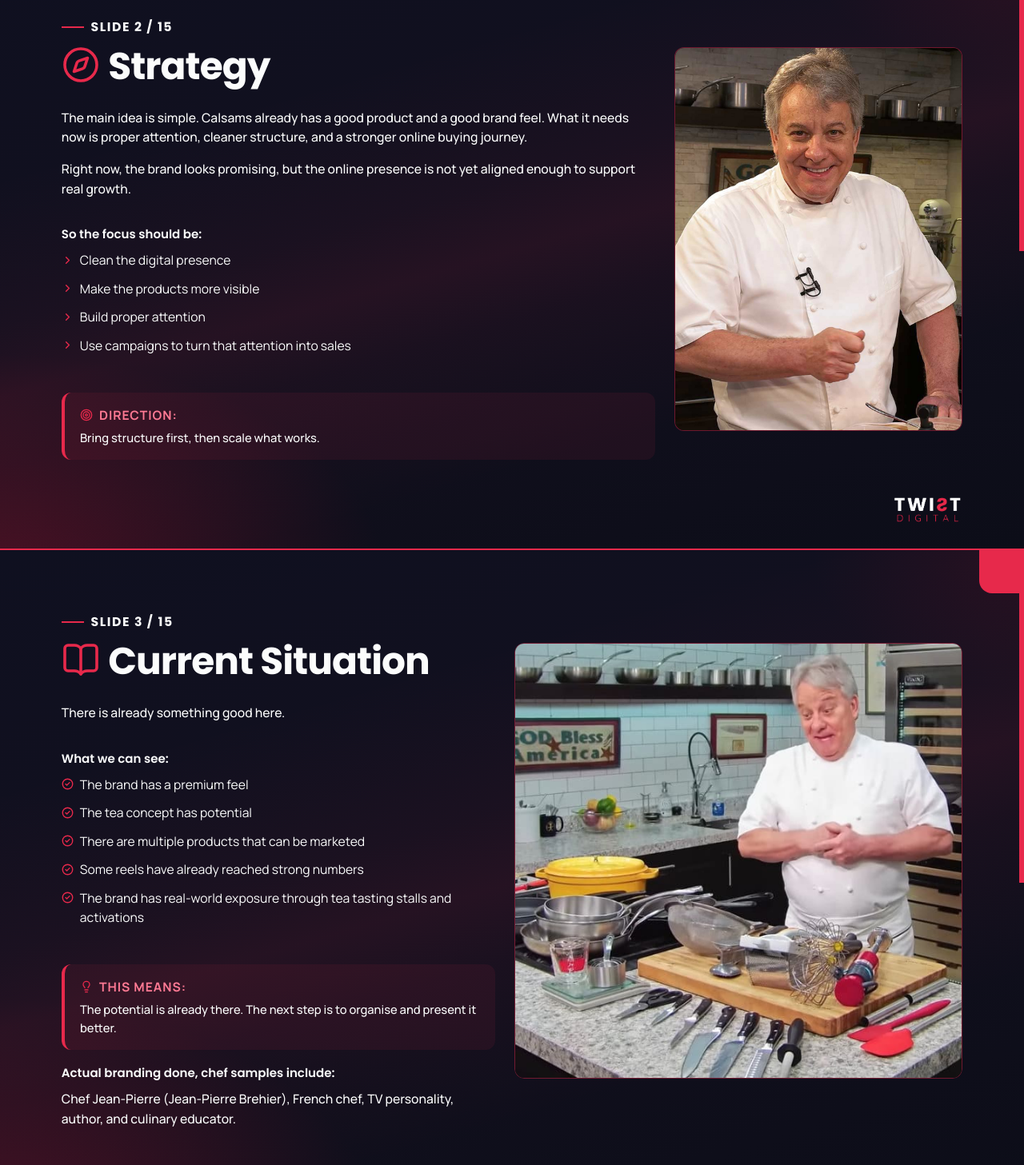
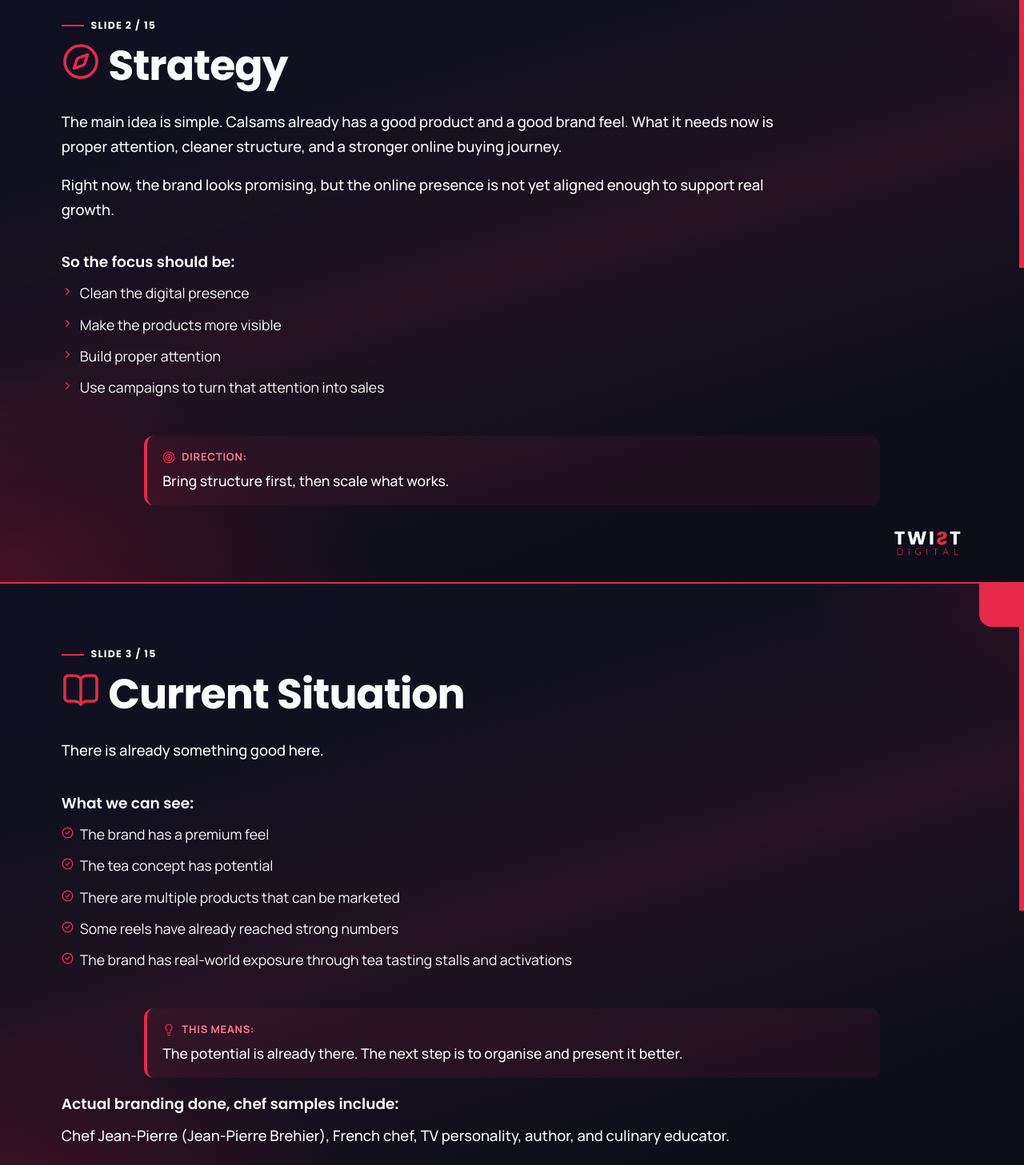
Before and after one commit to nadula123sankalana/tw-10, a Next.js app: page / in a window 1280 px wide. Shown: the part 861-2318 px from the top of the page at 80% size. Built offline with nearby package versions, Linux system fonts and the light colour scheme.

Commit message:
Refactor slide visuals in HomePage component by removing the SlideVisual component and adjusting section classes for improved layout. Update typography styles in globals.css for better readability and consistency across slides.

```diff
--- a/app/globals.css
+++ b/app/globals.css
@@ -356,9 +356,9 @@
 }
 
 p {
-  font-size: clamp(0.84rem, 0.9vw + 0.4rem, 0.98rem);
+  font-size: clamp(0.95rem, 1.1vw + 0.45rem, 1.15rem);
   font-weight: 500;
-  line-height: 1.55;
+  line-height: 1.65;
   max-width: min(920px, 100%);
 }
 
@@ -372,8 +372,8 @@
   position: relative;
   padding-left: 1.35rem;
   margin-bottom: 0.7rem;
-  line-height: 1.55;
-  font-size: clamp(0.84rem, 0.9vw + 0.4rem, 0.98rem);
+  line-height: 1.6;
+  font-size: clamp(0.94rem, 1.05vw + 0.42rem, 1.1rem);
 }
 
 /* Icon li */
@@ -405,7 +405,7 @@
   margin: 1.1rem 0 0.55rem;
   font-family: var(--font-heading), sans-serif;
   font-weight: 600;
-  font-size: clamp(0.9rem, 0.7vw + 0.38rem, 1rem);
+  font-size: clamp(1rem, 0.95vw + 0.4rem, 1.16rem);
   color: rgba(251, 252, 252, 0.9);
   max-width: none;
 }
@@ -453,11 +453,11 @@
 .callout-body {
   margin: 0;
   color: rgba(251, 252, 252, 0.88);
-  font-size: clamp(0.84rem, 0.7vw + 0.36rem, 0.95rem);
+  font-size: clamp(0.95rem, 0.95vw + 0.4rem, 1.1rem);
 }
 
 .slide .slide-title {
-  font-size: clamp(1.85rem, 2.8vw + 0.7rem, 3rem);
+  font-size: clamp(2.15rem, 3.1vw + 0.78rem, 3.35rem);
 }
 
 /* Card icons */
@@ -781,254 +781,6 @@
   object-fit: cover;
 }
 
-.slide-visual {
-  margin: 0.55rem 0 0.95rem;
-  width: min(360px, 100%);
-  border-radius: 12px;
-  overflow: hidden;
-  border: 1px solid rgba(231, 41, 75, 0.28);
-  background: rgba(255, 255, 255, 0.04);
-}
-
-.slide-visual-image {
-  display: block;
-  width: 100%;
-  height: 168px;
-  object-fit: cover;
-}
-
-.slide-split {
-  display: grid;
-  grid-template-columns: minmax(0, 1fr) minmax(240px, 360px);
-  column-gap: clamp(0.9rem, 2.6vw, 1.5rem);
-  align-content: start;
-}
-
-.slide-split > .slide-visual {
-  grid-row: 2 / span 8;
-  align-self: start;
-  margin-top: 0.2rem;
-  width: min(430px, 100%);
-}
-
-.slide-split > :not(.slide-visual):not(.corner-strip):not(.slide-brand-footer) {
-  grid-column: 1;
-}
-
-.slide-split.slide-split--image-right > .slide-visual {
-  grid-column: 2;
-  justify-self: end;
-}
-
-.slide-split.slide-split--image-left > .slide-visual {
-  grid-column: 1;
-  justify-self: start;
-}
-
-.slide-split.slide-split--image-left > :not(.slide-visual):not(.corner-strip):not(.slide-brand-footer) {
-  grid-column: 2;
-}
-
-/* In split slides, show full chef image more clearly */
-.slide-split .slide-visual-image {
-  height: 250px;
-  object-fit: contain;
-  background: rgba(11, 12, 24, 0.75);
-}
-
-/* Slide 2 requested typography reduction */
-#slide-2 p,
-#slide-2 li {
-  font-size: clamp(0.84rem, 0.9vw + 0.4rem, 0.98rem);
-  line-height: 1.55;
-}
-
-#slide-2 .sub-head {
-  font-size: clamp(0.9rem, 0.7vw + 0.38rem, 1rem);
-}
-
-#slide-2 .callout-body {
-  font-size: clamp(0.84rem, 0.7vw + 0.36rem, 0.95rem);
-}
-
-#slide-2 .slide-title {
-  font-size: clamp(1.85rem, 2.8vw + 0.7rem, 3rem);
-}
-
-/* Slide 2 portrait image block with clean border fit */
-#slide-2 .slide-visual {
-  width: min(540px, 100%);
-  aspect-ratio: 3 / 4;
-  margin-top: 0.15rem;
-  border: 1.5px solid rgba(231, 41, 75, 0.45);
-  background: rgba(8, 9, 18, 0.5);
-}
-
-#slide-2 .slide-visual-image {
-  width: 100%;
-  height: 100%;
-  object-fit: cover;
-  object-position: center top;
-  background: transparent;
-}
-
-/* Slide 3 image: right side and uncropped */
-#slide-3 .slide-visual {
-  width: min(760px, 100%);
-  border: none;
-  background: transparent;
-  padding: 0;
-}
-
-#slide-3 .slide-visual-image {
-  width: 100%;
-  height: auto;
-  object-fit: contain;
-  object-position: center;
-  background: transparent;
-  border: 1.5px solid rgba(231, 41, 75, 0.45);
-  border-radius: 12px;
-}
-
-/* Match Slide 3 font sizing to Slide 2 */
-#slide-3 p,
-#slide-3 li {
-  font-size: clamp(0.84rem, 0.9vw + 0.4rem, 0.98rem);
-  line-height: 1.55;
-}
-
-#slide-3 .sub-head {
-  font-size: clamp(0.9rem, 0.7vw + 0.38rem, 1rem);
-}
-
-#slide-3 .callout-body {
-  font-size: clamp(0.84rem, 0.7vw + 0.36rem, 0.95rem);
-}
-
-/* Make Slide 3 right-side image column larger */
-#slide-3.slide-split {
-  grid-template-columns: minmax(0, 1fr) minmax(400px, 560px);
-}
-
-/* Slide 5 image and typography aligned with prior image-slide rules */
-#slide-5 .slide-visual {
-  width: 100%;
-  border: none;
-  background: transparent;
-  padding: 0;
-}
-
-#slide-5 .slide-visual-image {
-  width: 100%;
-  height: auto;
-  object-fit: contain;
-  object-position: center;
-  background: transparent;
-  border: 1.5px solid rgba(231, 41, 75, 0.45);
-  border-radius: 12px;
-}
-
-#slide-5 p,
-#slide-5 li {
-  font-size: clamp(0.84rem, 0.9vw + 0.4rem, 0.98rem);
-  line-height: 1.55;
-}
-
-#slide-5 .sub-head {
-  font-size: clamp(0.9rem, 0.7vw + 0.38rem, 1rem);
-}
-
-#slide-5 .callout-body {
-  font-size: clamp(0.84rem, 0.7vw + 0.36rem, 0.95rem);
-}
-
-/* Place Slide 5 main callout card at slide bottom */
-#slide-5 .callout {
-  margin-top: auto;
-}
-
-/* Make Slide 5 right-side image column larger */
-#slide-5.slide-split {
-  grid-template-columns: minmax(0, 1fr) minmax(440px, 620px);
-}
-
-/* Slide 6 image and typography aligned with same image-slide rules */
-#slide-6 .slide-visual {
-  width: 100%;
-  border: none;
-  background: transparent;
-  padding: 0;
-  margin-top: 1.2rem;
-}
-
-#slide-6 .slide-visual-image {
-  width: 100%;
-  height: auto;
-  object-fit: contain;
-  object-position: center;
-  background: transparent;
-  border: 1.5px solid rgba(231, 41, 75, 0.45);
-  border-radius: 12px;
-}
-
-#slide-6.slide-split {
-  grid-template-columns: minmax(0, 1fr) minmax(440px, 620px);
-}
-
-/* Slide 7 image and typography aligned with same image-slide rules */
-#slide-7 .slide-visual {
-  width: 100%;
-  border: none;
-  background: transparent;
-  padding: 0;
-}
-
-#slide-7 .slide-visual-image {
-  width: 100%;
-  height: auto;
-  object-fit: contain;
-  object-position: center;
-  background: transparent;
-  border: 1.5px solid rgba(231, 41, 75, 0.45);
-  border-radius: 12px;
-}
-
-#slide-7.slide-split {
-  grid-template-columns: minmax(0, 1fr) minmax(400px, 560px);
-}
-
-/* Slide 8 image and typography aligned with same image-slide rules */
-#slide-8 .slide-visual {
-  width: 100%;
-  border: none;
-  background: transparent;
-  padding: 0;
-}
-
-#slide-8 .slide-visual-image {
-  width: 100%;
-  height: auto;
-  object-fit: contain;
-  object-position: center;
-  background: transparent;
-  border: 1.5px solid rgba(231, 41, 75, 0.45);
-  border-radius: 12px;
-}
-
-#slide-8.slide-split {
-  grid-template-columns: minmax(0, 1fr) minmax(400px, 560px);
-}
-
-@media (max-width: 980px) {
-  .slide-split {
-    display: flex;
-    flex-direction: column;
-  }
-
-  .slide-split > .slide-visual {
-    margin-top: 0.55rem;
-  }
-}
 
 .light {
   background: var(--soft);
--- a/app/page.js
+++ b/app/page.js
@@ -34,12 +34,6 @@
 const TwistSlideFooter = () => (
   <div className="slide-brand-footer">
     <Image src="/l.png" alt="Twist Digital" width={200} height={56} className="slide-brand-footer__logo" />
-  </div>
-);
-
-const SlideVisual = ({ src, alt }) => (
-  <div className="slide-visual">
-    <Image src={src} alt={alt} width={900} height={540} className="slide-visual-image" />
   </div>
 );
 
@@ -96,10 +90,9 @@
         </section>
 
         {/* ── Slide 2: Strategy ── */}
-        <section className="slide dark slide-footer-brand slide-split slide-split--image-right" id="slide-2">
+        <section className="slide dark slide-footer-brand" id="slide-2">
           <S />
           <p className="slide-label">Slide 2 / 15</p>
-          <SlideVisual src="/chef-jean-pierre.jpg" alt="Chef sample image for strategy slide" />
           <h2 className="slide-title"><Compass />Strategy</h2>
           <p>
             The main idea is simple. Calsams already has a good product and a good brand feel. What it needs now
@@ -123,10 +116,9 @@
         </section>
 
         {/* ── Slide 3: Current Situation ── */}
-        <section className="slide dark slide-footer-brand slide-split slide-split--image-right" id="slide-3">
+        <section className="slide dark slide-footer-brand" id="slide-3">
           <S />
           <p className="slide-label">Slide 3 / 15</p>
-          <SlideVisual src="/Must-Have-Kitchen-Tools-_-Chef-Jean-Pierre.jpg" alt="Chef Jean-Pierre kitchen tools visual for current situation slide" />
           <h2 className="slide-title"><BookOpen />Current Situation</h2>
           <p>There is already something good here.</p>
           <SubHead>What we can see:</SubHead>
@@ -196,12 +188,15 @@
         </section>
 
         {/* ── Slide 5: The Real Problem ── */}
-        <section className="slide dark slide-footer-brand slide-split slide-split--image-right" id="slide-5">
+        <section className="slide dark slide-footer-brand" id="slide-5">
           <S />
           <p className="slide-label">Slide 5 / 15</p>
-          <SlideVisual src="/maxresdefault.jpg" alt="Chef visual for real problem slide" />
           <h2 className="slide-title"><AlertTriangle />The Real Problem</h2>
           <p>The problem is not that Calsams lacks a good brand.</p>
+          <Callout icon={Target} label="The real problem:">
+            The brand is not getting enough structured attention, and when attention comes, the system is not ready
+            enough to convert it.
+          </Callout>
           <SubHead>Right now:</SubHead>
           <ul>
             <Li icon={XCircle}>The pages need work</Li>
@@ -211,18 +206,13 @@
           <p>
             Before pushing hard on campaigns, the digital presence needs to be aligned properly.
           </p>
-          <Callout icon={Target} label="The real problem:">
-            The brand is not getting enough structured attention, and when attention comes, the system is not ready
-            enough to convert it.
-          </Callout>
           <TwistSlideFooter />
         </section>
 
         {/* ── Slide 6: What Needs to Happen First ── */}
-        <section className="slide dark slide-footer-brand slide-split slide-split--image-right" id="slide-6">
+        <section className="slide dark slide-footer-brand" id="slide-6">
           <S />
           <p className="slide-label">Slide 6 / 15</p>
-          <SlideVisual src="/hq720.jpg" alt="Chef visual for what needs to happen first slide" />
           <h2 className="slide-title"><LayoutGrid />What Needs to Happen First</h2>
           <p>Before we scale anything, we need to fix the base.</p>
           <SubHead>That means:</SubHead>
@@ -242,10 +232,9 @@
         </section>
 
         {/* ── Slide 7: Phase 1 – Foundation ── */}
-        <section className="slide dark slide-footer-brand slide-split slide-split--image-right" id="slide-7">
+        <section className="slide dark slide-footer-brand" id="slide-7">
           <S />
           <p className="slide-label">Slide 7 / 15</p>
-          <SlideVisual src="/chef-jean-pierre-is-easily.jpg" alt="Chef visual for phase 1 foundation slide" />
           <h2 className="slide-title"><CalendarCheck />Phase 1 Foundation (Month 1)</h2>
           <p>The first month should be about alignment and cleanup.</p>
           <SubHead>Main actions:</SubHead>
@@ -265,10 +254,9 @@
         </section>
 
         {/* ── Slide 8: Phase 2 – Organic Growth ── */}
-        <section className="slide dark slide-footer-brand slide-split slide-split--image-right" id="slide-8">
+        <section className="slide dark slide-footer-brand" id="slide-8">
           <S />
           <p className="slide-label">Slide 8 / 15</p>
-          <SlideVisual src="/maxresdefault (1).jpg" alt="Chef visual for phase 2 organic growth slide" />
           <h2 className="slide-title"><Sparkles />Phase 2 Organic Growth (Month 2)</h2>
           <p>Once the brand is aligned, we focus on organic marketing.</p>
           <SubHead>Main actions:</SubHead>
```
